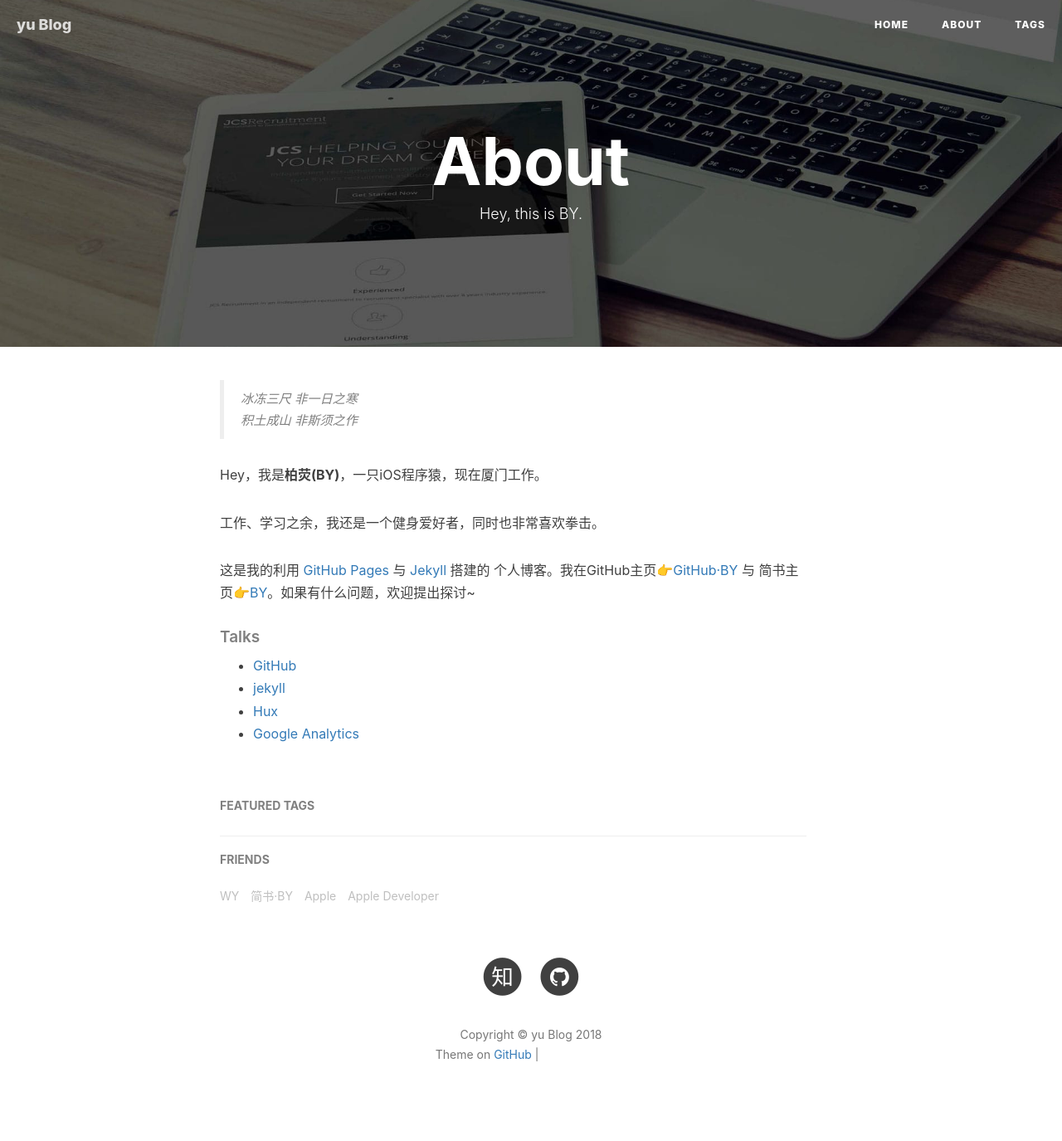
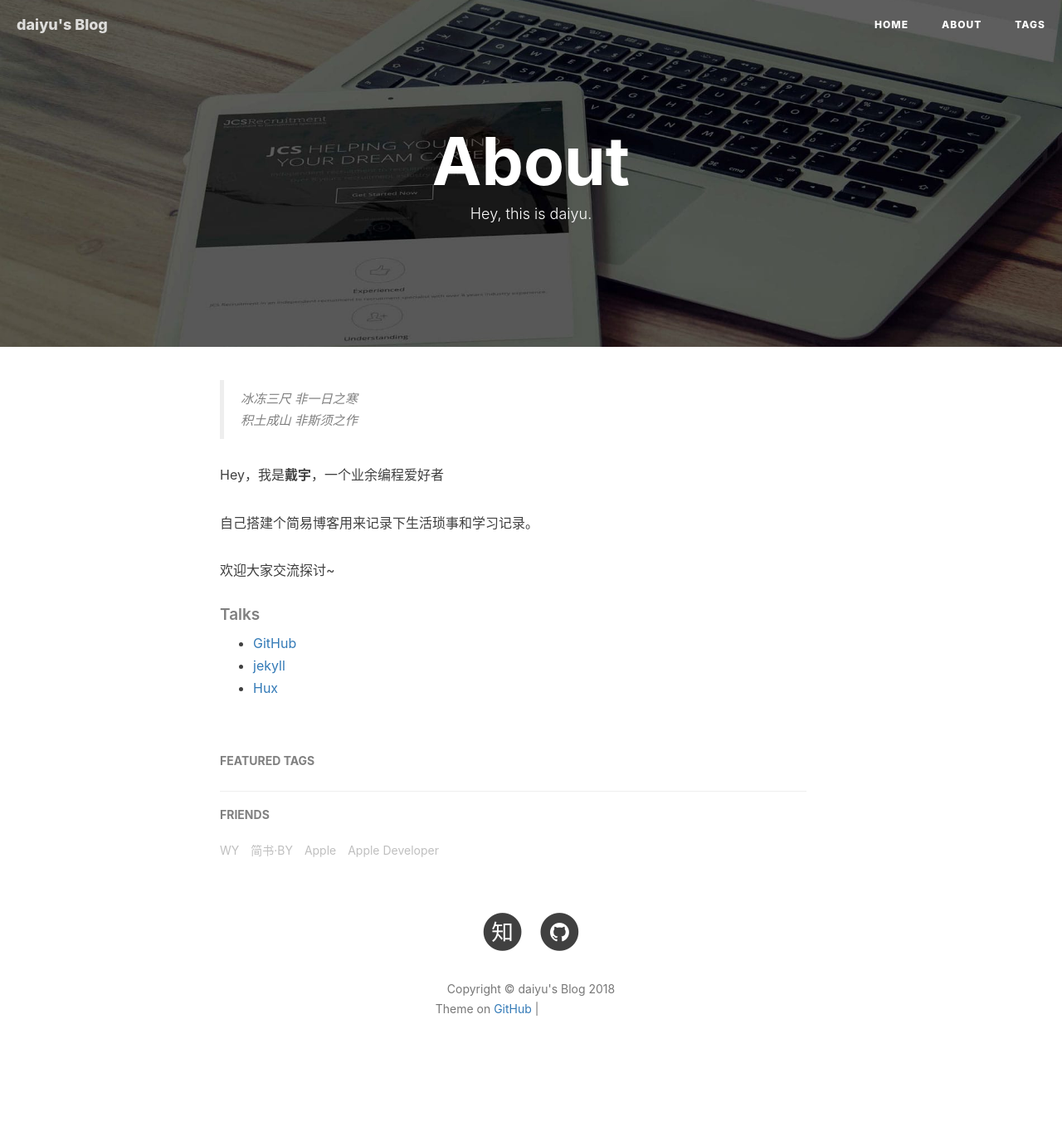
Before and after one commit to daiyu1990/daiyu1990.github.io, a Jekyll site: the page built from about.html, in a window 1280 px wide. Shown: the whole page at 83% size. Built offline with Jekyll 4.4.1, drawn with Linux system fonts in a browser that asks for light colours; nearby versions of some CDN libraries; comment, search, counter and statistics services are not loaded; after the commit the page ends 1320 px from its top, so only the background shows below that; grey boxes are pictures that could not be loaded.

Commit message:
继续配置

```diff
--- a/_config.yml
+++ b/_config.yml
@@ -1,10 +1,10 @@
 # Site settings
-title:  yu Blog
-SEOTitle: yu的博客 | yu Blog
+title: daiyu's Blog
+SEOTitle: yu的博客 | daiyu's Blog
 header-img: img/post-bg-desk.jpg
 email: yu.dai@modoubox.com
 description: "Every failure is leading towards success."
-keyword: "yu, yu Blog, yu的博客, daiyu,  iOS, Apple, iPhone"
+keyword: "yu, yu Blog, yu的博客, daiyu"
 url: "http://daiyu1990.github.io"          # your host, for absolute URL
 baseurl: ""      # for example, '/blog' if your blog hosted on 'host/blog'
 github_repo: "https://github.com/daiyu1990/daiyu1990.github.io" # you code repository
--- a/_includes/head.html
+++ b/_includes/head.html
@@ -13,7 +13,7 @@
     <link rel="manifest" href="{{ site.baseurl }}/pwa/manifest.json">
 
     <!-- Favicon -->
-    <link rel="shortcut icon" href="{{ site.baseurl }}/img/favicon.ico">
+    <link rel="shortcut icon" href="{{ site.baseurl }}/img/logo.png">
 
     <!-- Safari Webpage Icon    by-BY -->
     <link rel="apple-touch-icon" href="{{ site.baseurl }}/img/apple-touch-icon.png">
--- a/_layouts/default.html
+++ b/_layouts/default.html
@@ -14,7 +14,7 @@
 
 
 <!-- Image to hack wechat -->
-<img src="/img/apple-touch-icon.png" width="0" height="0" />
+<img src="./img/logo.png" width="0" height="0" />
 <!-- Migrate from head to bottom, no longer block render and still work -->
 
 </body>
--- a/about.html
+++ b/about.html
@@ -1,7 +1,7 @@
 ---
 layout: page
 title: "About"
-description: "Hey, this is BY."
+description: "Hey, this is daiyu."
 header-img: "img/post-bg-rwd.jpg"
 ---
 
@@ -18,11 +18,11 @@ header-img: "img/post-bg-rwd.jpg"
     <blockquote><p>冰冻三尺 非一日之寒<br>
     积土成山 非斯须之作</p></blockquote>
 
-    <p>Hey，我是<strong>柏荧(BY)</strong>，一只iOS程序猿，现在厦门工作。</p>
+    <p>Hey，我是<strong>戴宇</strong>，一个业余编程爱好者</p>
 
-    <p>工作、学习之余，我还是一个健身爱好者，同时也非常喜欢拳击。</p>
+    <p>自己搭建个简易博客用来记录下生活琐事和学习记录。</p>
 
-    <p>这是我的利用 <a href="https://pages.github.com/">GitHub Pages</a> 与 <a href="http://jekyll.com.cn/">Jekyll</a> 搭建的 个人博客。我在GitHub主页<a href="https://github.com/qiubaiying">👉GitHub·BY</a> 与 简书主页<a href="https://http://www.jianshu.com/u/e71990ada2fd">👉BY</a>。如果有什么问题，欢迎提出探讨~</p>
+    <p>欢迎大家交流探讨~</p>
 
     <p></p>
 
@@ -32,7 +32,6 @@ header-img: "img/post-bg-rwd.jpg"
         <li><a href="https://github.com">GitHub</a></li>
         <li><a href="http://jekyll.com.cn/">jekyll</a></li>
         <li><a href="http://huangxuan.me/">Hux</a></li>
-        <li><a href="https://analytics.google.com/analytics">Google Analytics</a></li>
     </ul>
 </div>
 
```
Also changed, not shown: _layouts/post.html (+5 -2 lines), _posts/2018-03-04-HELLO2018.md (added, +8 -0 lines), img/apple-touch-icon.png (deleted), img/logo.png (added).
